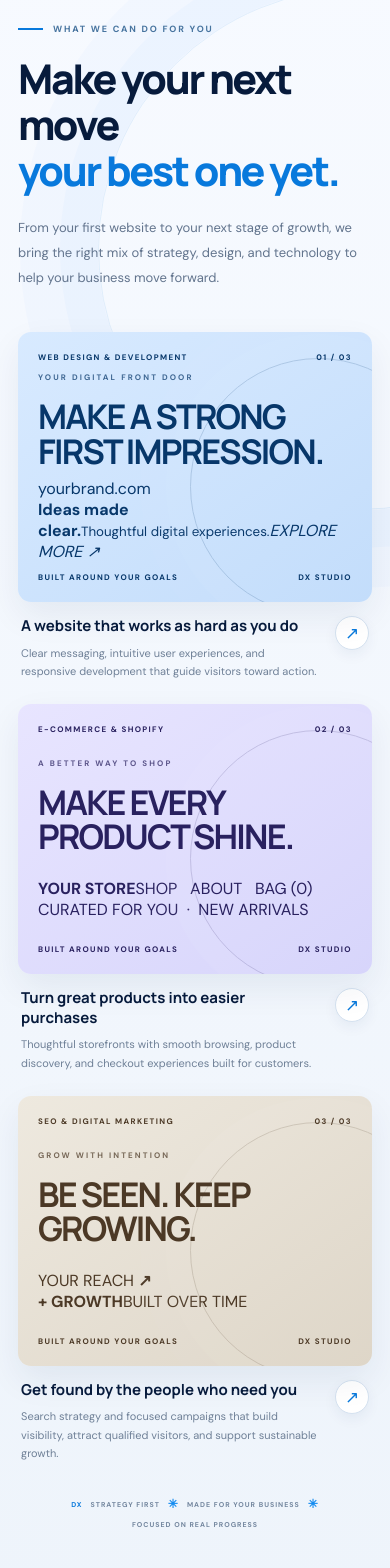
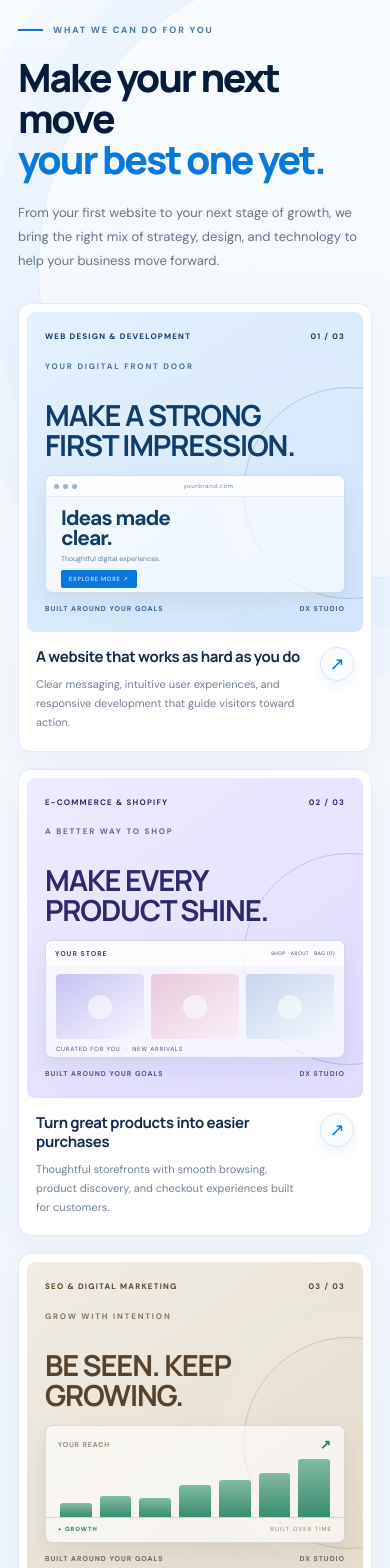
Before and after one commit to digitonixexperts/Digitonix-Experts, a Next.js app: page / in a window 390 px wide. Shown: the part 4350-5918 px from the top of the page. Built offline with nearby package versions, Linux system fonts and the light colour scheme.

Commit message:
Polish homepage showcase layout and responsive project cards

```diff
--- a/app/globals.css
+++ b/app/globals.css
@@ -352,3 +352,59 @@
 .portfolio-note span{color:#0879dc}
 .portfolio-note i{font-style:normal;color:#168cf0;font-size:12px}
 @media(max-width:680px){.work-section .section-heading h2{font-size:41px;letter-spacing:-2.3px}.projects-grid{gap:18px}.project-art{height:270px;padding:20px;border-radius:13px}.project-art-center strong{font-size:34px}.project-caption{padding-top:14px}.portfolio-note{flex-wrap:wrap;gap:8px;font-size:7px;letter-spacing:1px;margin-top:28px}}
+
+
+/* Elevated homepage capabilities showcase */
+.work-section{padding-top:112px;padding-bottom:112px;background:linear-gradient(180deg,#f8fbff 0%,#edf4fc 100%);overflow:hidden}
+.work-section:before{width:620px;height:620px;right:-270px;top:10px;border-color:rgba(8,121,220,.10);box-shadow:0 0 0 48px rgba(8,121,220,.025),0 0 0 96px rgba(8,121,220,.018)}
+.work-section .section-heading{margin-bottom:48px;align-items:end}
+.work-section .section-heading h2{max-width:640px;font-size:clamp(40px,4.7vw,62px);line-height:1.04;letter-spacing:-.052em}
+.work-section .section-heading h2 span{color:#0879dc}
+.work-section .split-heading>p{max-width:410px;font-size:14px;line-height:1.85;color:#65758b;margin-bottom:5px}
+.projects-grid{display:grid;grid-template-columns:repeat(3,minmax(0,1fr));gap:22px}
+.project-card{background:#fff;border:1px solid #e4ebf4;border-radius:13px;padding:10px;box-shadow:0 10px 32px rgba(13,43,80,.045);transition:transform .25s ease,box-shadow .25s ease,border-color .25s ease}
+.project-card:hover{transform:translateY(-6px);border-color:#c9dced;box-shadow:0 20px 46px rgba(13,43,80,.10)}
+.project-art{height:345px;position:relative;display:flex;flex-direction:column;justify-content:space-between;overflow:hidden;padding:19px 19px 16px;border-radius:8px;box-shadow:none}
+.project-blue{background:linear-gradient(145deg,#e4f1ff 0%,#cfe4fb 100%);color:#103d6b}
+.project-lilac{background:linear-gradient(145deg,#eeecff 0%,#dddafe 100%);color:#30286d}
+.project-sand{background:linear-gradient(145deg,#f1ede5 0%,#e3d9c8 100%);color:#57432b}
+.project-art:after{width:210px;height:210px;right:-92px;top:75px;opacity:.18;box-shadow:0 0 0 24px rgba(255,255,255,.38),0 0 0 50px rgba(255,255,255,.22)}
+.project-art-top,.project-art-bottom{position:relative;z-index:2;display:flex;justify-content:space-between;gap:10px;font-size:8px;line-height:1.5;letter-spacing:1.2px;font-weight:800}
+.project-art-top span:first-child{max-width:75%}
+.project-art-bottom{font-size:7px;letter-spacing:1px;opacity:.78}
+.project-art-center{position:relative;z-index:2;display:flex;flex-direction:column;align-items:flex-start;gap:12px;margin-top:8px}
+.project-art-center>span{font-size:8px;letter-spacing:1.8px;font-weight:800;opacity:.7}
+.project-art-center strong{display:block;max-width:280px;font-size:clamp(23px,2.25vw,30px);line-height:1.04;letter-spacing:-1.15px}
+.project-visual{position:relative;z-index:2;width:100%;height:126px;margin-top:4px;border:1px solid rgba(20,54,93,.15);border-radius:7px;background:rgba(255,255,255,.65);box-shadow:0 9px 22px rgba(30,55,90,.08);overflow:hidden}
+.visual-browser-bar{height:21px;display:flex;align-items:center;gap:4px;padding:0 8px;background:rgba(255,255,255,.78);border-bottom:1px solid rgba(30,55,90,.09)}
+.visual-browser-bar i{width:5px;height:5px;border-radius:50%;background:#9eb4cb}
+.visual-browser-bar span{margin:auto;font-size:6px;letter-spacing:.6px;color:#71849b}
+.visual-browser-body{padding:12px 15px;display:flex;flex-direction:column;align-items:flex-start;gap:5px}
+.visual-browser-body b{font-size:21px;line-height:.95;letter-spacing:-1px;color:#123c68}
+.visual-browser-body small{font-size:7px;color:#6a7e96}
+.visual-browser-body em{margin-top:2px;padding:5px 8px;border-radius:2px;background:#0879dc;color:white;font-size:6px;font-style:normal;letter-spacing:.7px}
+.visual-store-head{height:25px;padding:0 9px;display:flex;align-items:center;justify-content:space-between;background:rgba(255,255,255,.72);color:#463d7c}
+.visual-store-head b{font-size:7px;letter-spacing:1px}.visual-store-head span{font-size:5px;letter-spacing:.4px}
+.visual-products{height:76px;display:grid;grid-template-columns:repeat(3,1fr);gap:7px;padding:8px 10px 3px}
+.visual-products i{display:block;border-radius:4px;background:linear-gradient(145deg,#c5c2f2,#f8f7ff);position:relative}
+.visual-products i:nth-child(2){background:linear-gradient(145deg,#e8c9db,#faf0f7)}
+.visual-products i:nth-child(3){background:linear-gradient(145deg,#c5d6ed,#f3f8ff)}
+.visual-products i:after{content:"";position:absolute;width:24px;height:24px;left:50%;top:50%;transform:translate(-50%,-50%);border-radius:50%;background:rgba(255,255,255,.56)}
+.visual-store-foot{padding:3px 10px;font-size:6px;letter-spacing:.8px;color:#554b87}
+.visual-growth-label,.visual-growth-foot{display:flex;justify-content:space-between;align-items:center;padding:10px 12px 0;font-size:7px;letter-spacing:1px;color:#665238}
+.visual-growth-label b{font-size:13px;color:#267d61}
+.visual-growth-chart{height:65px;display:flex;align-items:end;gap:8px;padding:6px 14px 0;border-bottom:1px solid rgba(85,66,39,.18)}
+.visual-growth-chart i{flex:1;height:25%;border-radius:3px 3px 0 0;background:linear-gradient(180deg,#82bba2,#398d70)}
+.visual-growth-chart i:nth-child(2){height:37%}.visual-growth-chart i:nth-child(3){height:32%}.visual-growth-chart i:nth-child(4){height:55%}.visual-growth-chart i:nth-child(5){height:63%}.visual-growth-chart i:nth-child(6){height:76%}.visual-growth-chart i:nth-child(7){height:100%}
+.visual-growth-foot{padding-top:7px;font-size:6px}.visual-growth-foot b{color:#267d61}.visual-growth-foot span{opacity:.7}
+.project-caption{display:flex;align-items:flex-start;justify-content:space-between;gap:12px;padding:18px 10px 12px}
+.project-caption>div{min-width:0}
+.project-caption h3{font-size:16px;line-height:1.3;letter-spacing:-.35px;color:#142b49;margin:0 0 8px}
+.project-caption p{font-size:12px;line-height:1.75;color:#718198;margin:0}
+.project-link{display:grid;place-items:center;flex:0 0 34px;width:34px;height:34px;border:1px solid #d9e6f3;border-radius:50%;background:#f8fbff;color:#0879dc;text-decoration:none;font-size:18px;transition:all .2s ease}
+.project-card:hover .project-link{background:#0879dc;color:#fff;border-color:#0879dc}
+.portfolio-note{margin-top:37px;color:#77889d;font-size:8px;letter-spacing:1.4px}
+.portfolio-note span{font-size:10px;font-weight:900;color:#0879dc}
+@media(max-width:900px){.projects-grid{grid-template-columns:repeat(2,minmax(0,1fr))}.project-art{height:330px}.project-art-center strong{font-size:29px}}
+@media(max-width:620px){.work-section{padding-top:76px;padding-bottom:76px}.work-section .section-heading{margin-bottom:30px;gap:15px}.work-section .section-heading h2{font-size:clamp(36px,10vw,46px);letter-spacing:-2.1px}.work-section .split-heading>p{font-size:13px}.projects-grid{grid-template-columns:1fr;gap:17px}.project-card{padding:8px}.project-art{height:320px;padding:18px}.project-art-center strong{font-size:29px}.project-visual{height:118px}.project-caption{padding:15px 9px 10px}.project-caption h3{font-size:15px}.project-caption p{font-size:11px}.portfolio-note{flex-wrap:wrap;gap:8px;margin-top:27px;font-size:7px}}
+@media(prefers-reduced-motion:reduce){.project-card,.project-link{transition:none}.project-card:hover{transform:none}}
```
